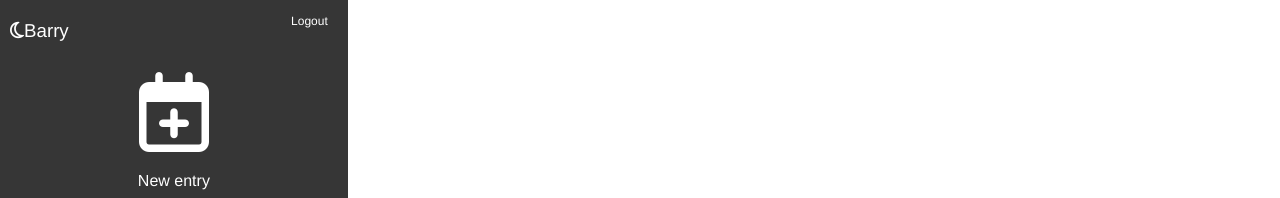
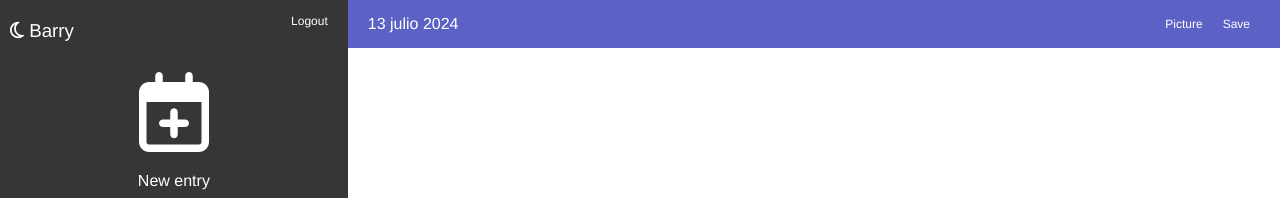
Before and after one commit to hall9zeha/JavaScriptProjects-2, a React app in the folder 05-journal-app/: page / in a window 1280 px wide. Shown: the top 198 px of the page. Built offline with nearby package versions, Linux system fonts and the light colour scheme.

Commit message:
Added NotesAppBar, notesScreen components and styles

```diff
--- a/05-journal-app/src/components/journal/JournalScreen.js
+++ b/05-journal-app/src/components/journal/JournalScreen.js
@@ -1,6 +1,7 @@
 import React from 'react'
 import { Sidebar } from './Sidebar'
 import { NothingSelected } from './NothingSelected'
+import { NoteScreen } from '../notes/NoteScreen'
 
 export const JournalScreen = () => {
   return (
@@ -8,6 +9,7 @@ export const JournalScreen = () => {
       <Sidebar/>
       <main>
         {/* <NothingSelected/> */}
+        <NoteScreen/>
       </main>
 
     </div>
--- a/05-journal-app/src/components/journal/Sidebar.js
+++ b/05-journal-app/src/components/journal/Sidebar.js
@@ -7,7 +7,7 @@ export const Sidebar = () => {
         <div className='journal__sidebar-navbar'>
             <h3 className='mt-5'>
                 <i className='far fa-moon'>
-                    <span>Barry</span>
+                    <span> Barry</span>
 
                 </i>
             </h3>
--- /dev/null
+++ b/05-journal-app/src/components/notes/NoteScreen.js
@@ -0,0 +1,10 @@
+import React from 'react'
+import { NotesAppBar } from './NotesAppBar'
+
+export const NoteScreen = () => {
+  return (
+    <div className='notes__main-content'>
+        <NotesAppBar/>
+    </div>
+  )
+}
--- /dev/null
+++ b/05-journal-app/src/components/notes/NotesAppBar.js
@@ -0,0 +1,13 @@
+import React from 'react'
+
+export const NotesAppBar = () => {
+  return (
+    <div className='notes__appbar'>
+        <span>13 julio 2024</span>
+        <div>
+            <button className='btn'>Picture</button>
+            <button className='btn'>Save</button>
+        </div>
+    </div>
+  )
+}
--- a/05-journal-app/src/styles/components/_buttons.scss
+++ b/05-journal-app/src/styles/components/_buttons.scss
@@ -6,8 +6,13 @@
     font-size: 12px;
     padding: 7px 10px 7px 10px;
 
+    transition: color .3s ease;
+
     &:focus{
         outline: none;
+    }
+    &:hover{
+        color: darken($color: white, $amount: 10);
     }
 
 }
--- /dev/null
+++ b/05-journal-app/src/styles/components/_notes.scss
@@ -0,0 +1,13 @@
+.notes__main-content{
+    display: flex;
+    flex-direction: column;
+    height: 100%;
+}
+.notes__appbar{
+    align-items: center;
+    background-color: $primary;
+    color:white;
+    display: flex;
+    justify-content: space-between;
+    padding: 10px 20px 10px 20px;
+}
--- a/05-journal-app/src/styles/styles.scss
+++ b/05-journal-app/src/styles/styles.scss
@@ -7,3 +7,4 @@
 @import './components/links';
 @import './components/journal';
 @import './components/nothing';
+@import './components/notes';
```
